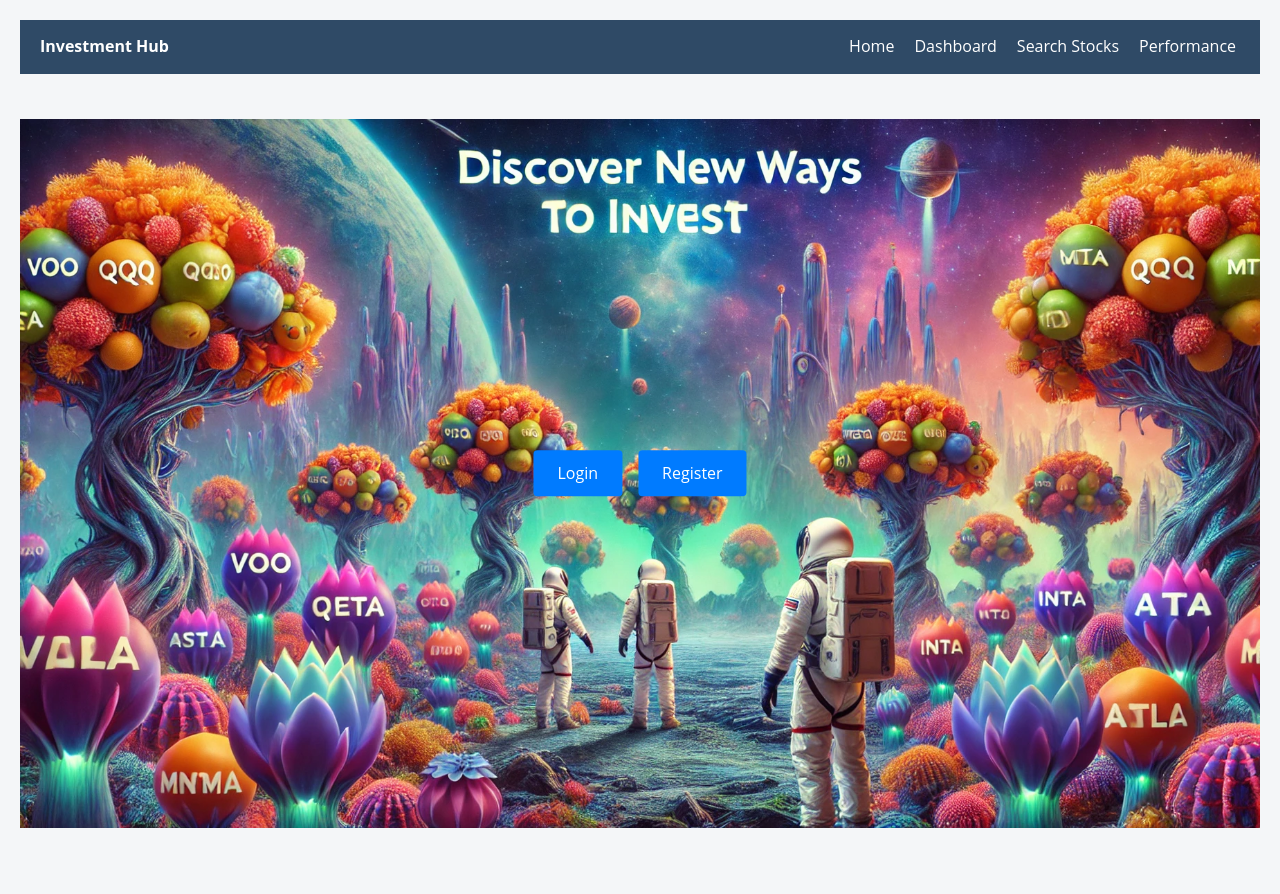
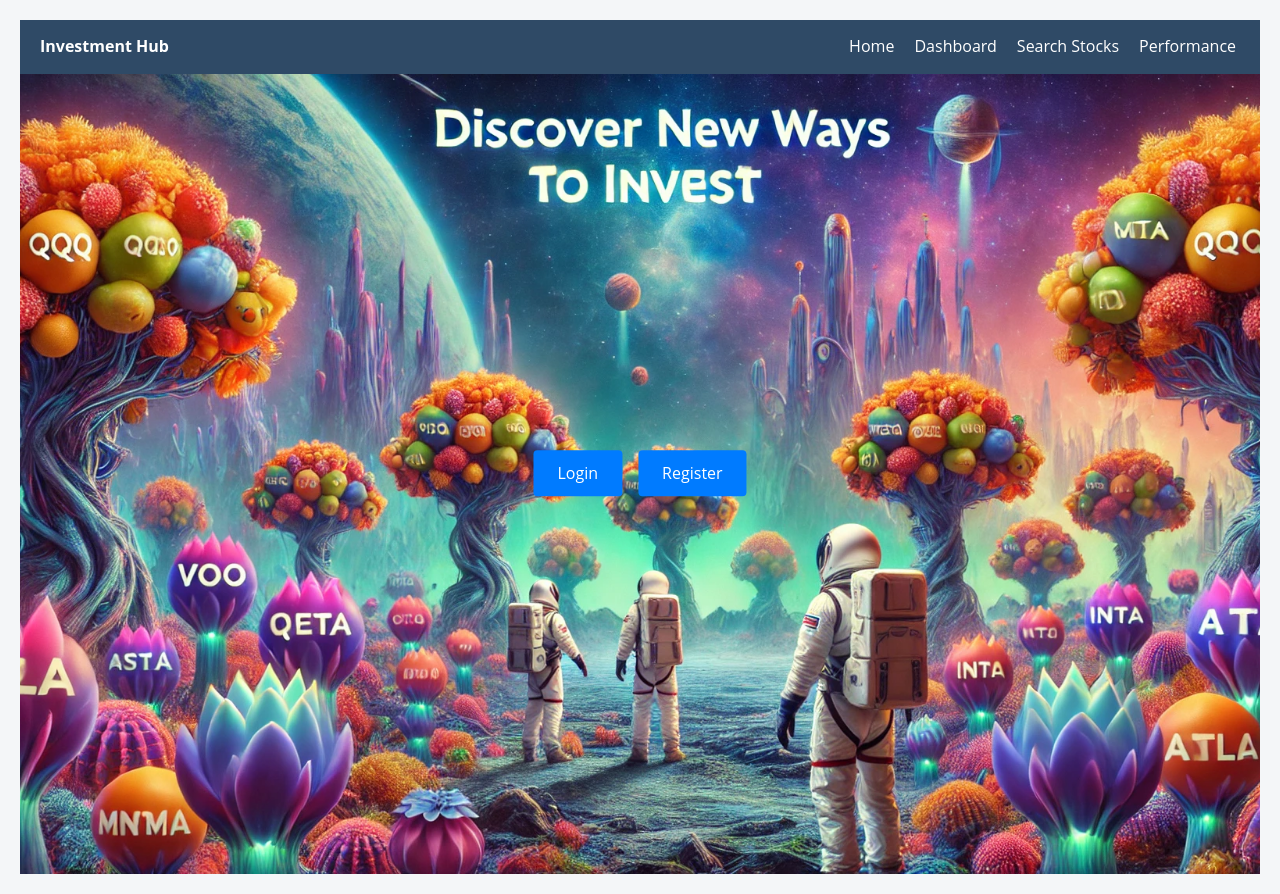
Before and after one commit to Galomer310/StockTrack-frontend, a React (Vite) app: page / in a window 1280 px wide. Built offline with nearby package versions, Linux system fonts and the light colour scheme; no server answers.

Commit message:
style image size

```diff
--- a/src/style.css
+++ b/src/style.css
@@ -91,7 +91,7 @@
 overflow: hidden;                        /* Hide overflow content */
 position: relative;                      /* Establish positioning context for absolute children */
 background-image: url('./images/DiscoverNewWaysToInvest.webp');  /* Set background image */
-background-size:contain;                  /* Ensure the image covers the entire container */
+background-size:cover;                  /* Ensure the image covers the entire container */
 background-position:center;             /* Center the background image */
 background-repeat: no-repeat;            /* Prevent repeating the background image */
 }
```
